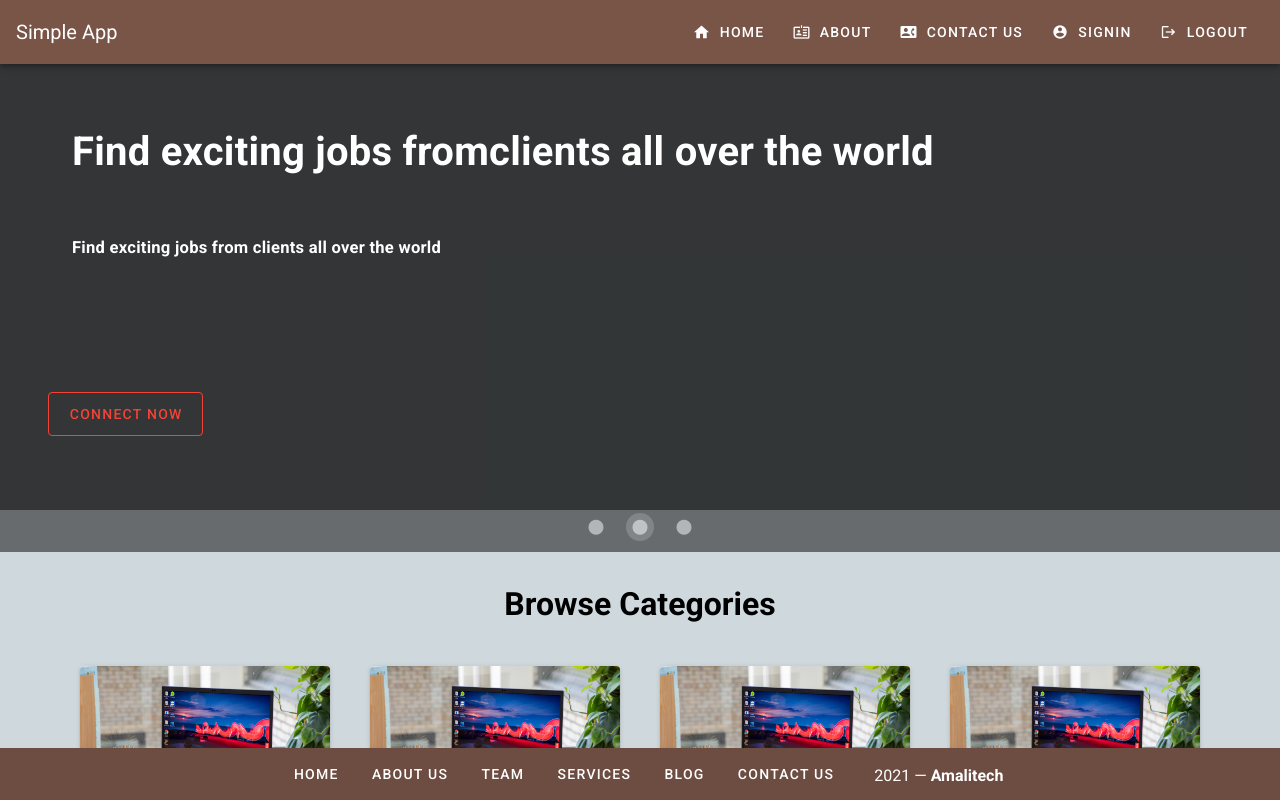
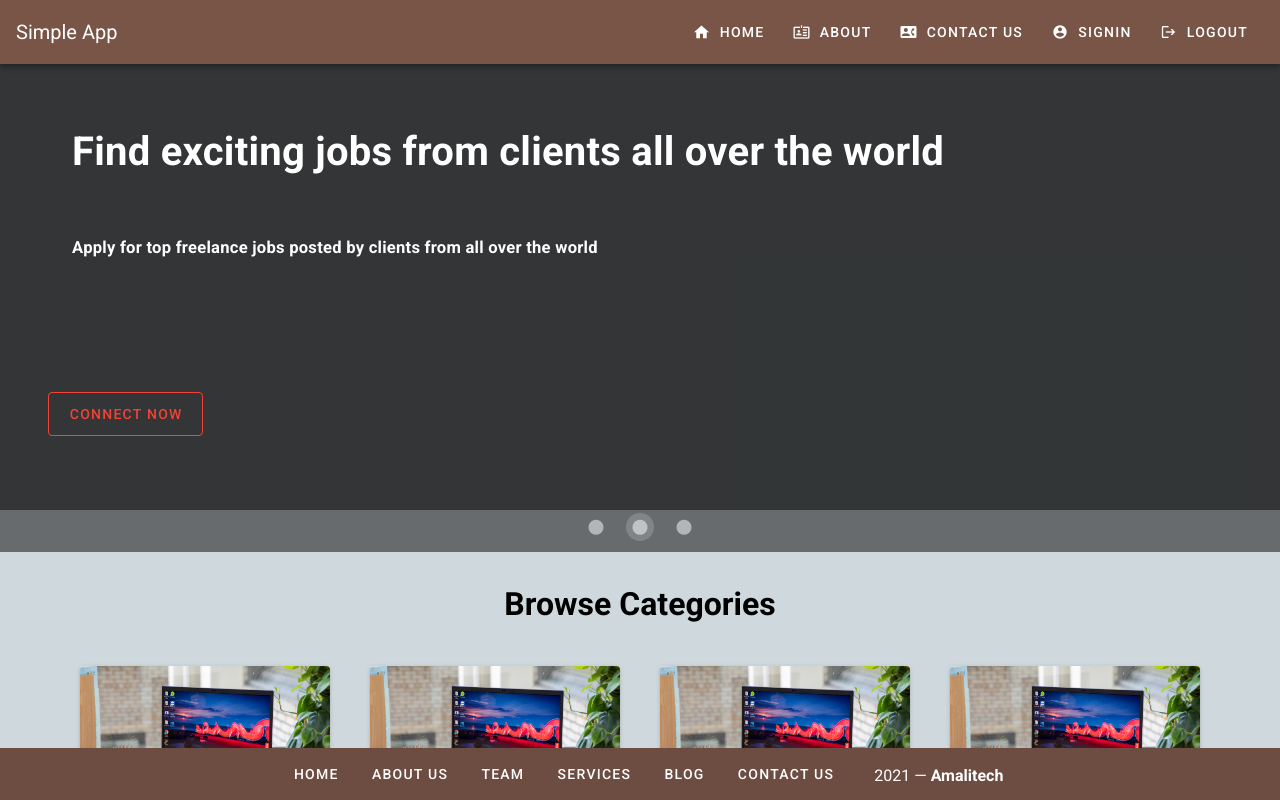
Before and after one commit to MaxwellKwesiEhiawey/simplevuetify, a Vue app: page /#/Home in a window 1280 px wide. Shown: the top 800 px of the page. Built offline with nearby package versions, Linux system fonts and the light colour scheme.

Commit message:
Update Home.vue

```diff
--- a/src/views/Home.vue
+++ b/src/views/Home.vue
@@ -318,14 +318,16 @@ export default {
         {
           src: require("../assets/images/home1.jpg"),
           title: "Get your job done by Expert Freelancers",
-          msg: "Get your job done by Expert Freelancers",
+          msg:
+            "Connect with thousands of freelancers all over the world who are ready to offer top quality services",
           btn: "Connect now"
         },
         {
           src: require("../assets/images/home-slider-3.jpg"),
           id: "02",
-          title: "Find exciting jobs fromclients all over the world",
-          msg: "Find exciting jobs from clients all over the world",
+          title: "Find exciting jobs from clients all over the world",
+          msg:
+            "Apply for top freelance jobs posted by clients from all over the world",
           btn: "Connect now"
         },
         {
```
